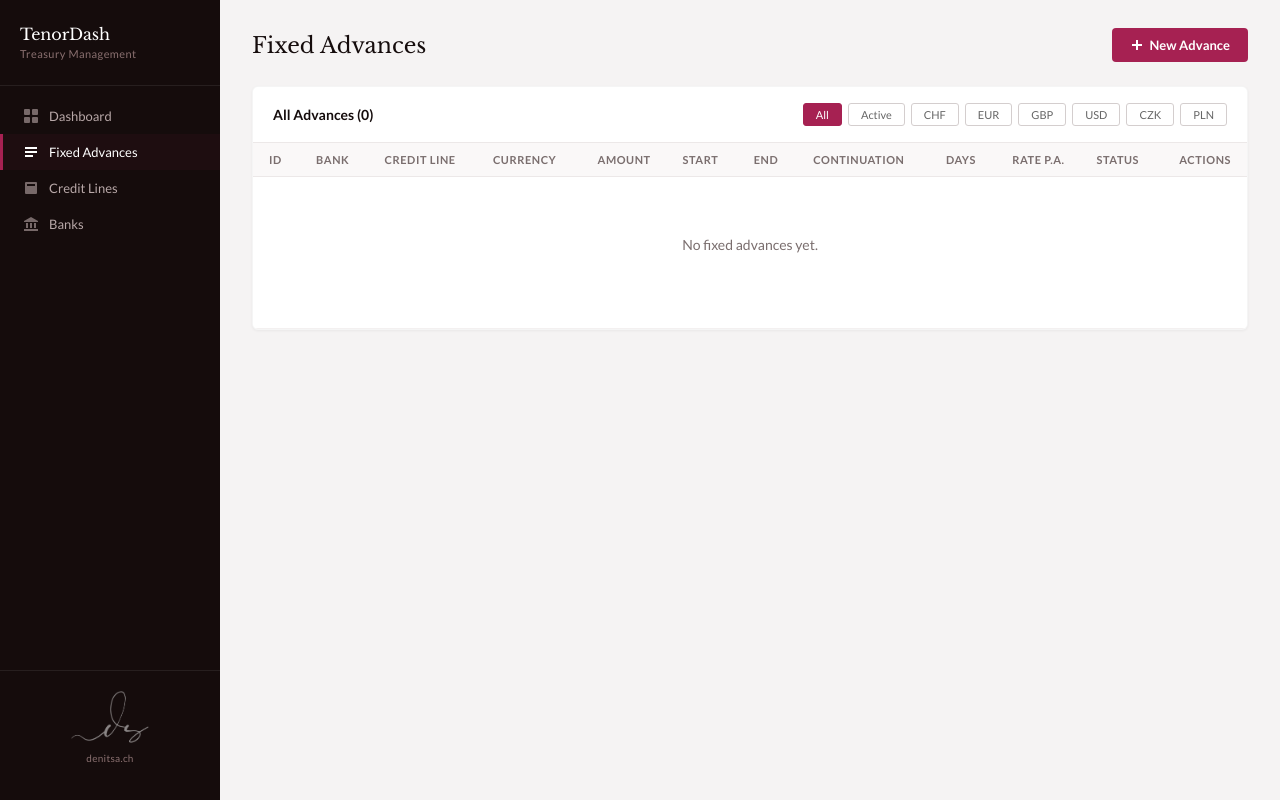
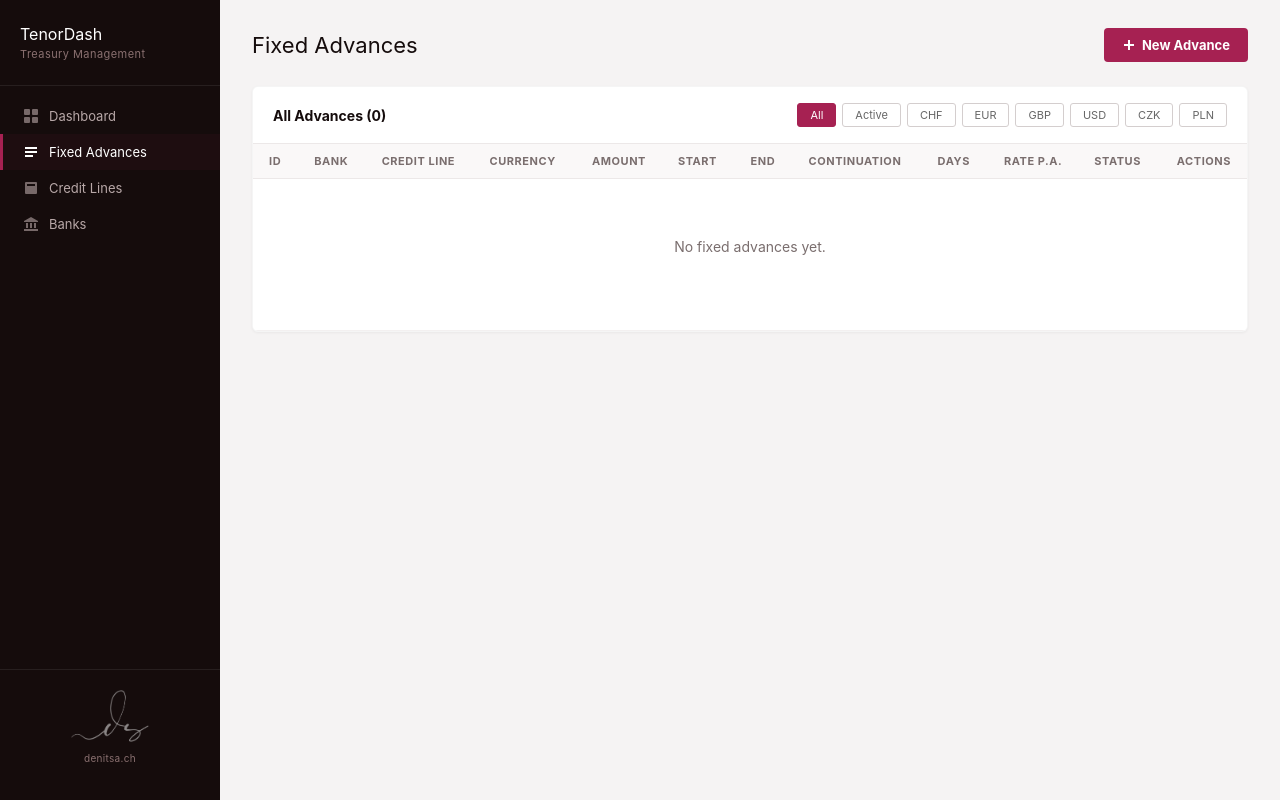
Before and after one commit to Denitsa007/tenordash, a Flask app: page /advances in a window 1280 px wide. Run offline with Flask 3, Linux system fonts and the light colour scheme; data comes from the database, SQL or seed files in the repository; data that the repository does not hold is empty.

Commit message:
Switch to system font stack, drop Lato and Libre Baskerville
Replace brand fonts with -apple-system/Segoe UI/system-ui for crisper
rendering in a data-heavy tool. IBM Plex Mono kept for amounts/rates.

Closes #18

Co-Authored-By: Claude Opus 4.6 <noreply@anthropic.com>

```diff
--- a/static/style.css
+++ b/static/style.css
@@ -1,4 +1,4 @@
-@import url('https://fonts.googleapis.com/css2?family=IBM+Plex+Mono:wght@400;500;600&family=Lato:wght@400;700&family=Libre+Baskerville:ital,wght@0,400;0,700;1,400&display=swap');
+@import url('https://fonts.googleapis.com/css2?family=IBM+Plex+Mono:wght@400;500;600&display=swap');
 
 *, *::before, *::after { margin: 0; padding: 0; box-sizing: border-box; }
 
@@ -25,7 +25,7 @@
 }
 
 body {
-  font-family: 'Lato', sans-serif;
+  font-family: -apple-system, 'Segoe UI', system-ui, sans-serif;
   background: var(--bg);
   color: var(--text);
   min-height: 100vh;
@@ -51,7 +51,7 @@ body {
 
 .sidebar-logo {
   padding: 0 20px 24px;
-  font-family: 'Libre Baskerville', serif;
+  font-family: -apple-system, 'Segoe UI', system-ui, sans-serif;
   font-size: 16px;
   font-weight: 400;
   color: #fff;
@@ -62,7 +62,7 @@ body {
 
 .sidebar-logo small {
   display: block;
-  font-family: 'Lato', sans-serif;
+  font-family: -apple-system, 'Segoe UI', system-ui, sans-serif;
   font-size: 11px;
   font-weight: 400;
   color: #8a7070;
@@ -123,7 +123,7 @@ body {
 }
 
 .topbar h2 {
-  font-family: 'Libre Baskerville', serif;
+  font-family: -apple-system, 'Segoe UI', system-ui, sans-serif;
   font-size: 22px;
   font-weight: 400;
   color: var(--text);
@@ -167,7 +167,7 @@ body {
   font-weight: 700;
   border-radius: 4px;
   cursor: pointer;
-  font-family: 'Lato', sans-serif;
+  font-family: -apple-system, 'Segoe UI', system-ui, sans-serif;
   display: inline-flex;
   align-items: center;
   gap: 6px;
@@ -185,7 +185,7 @@ body {
   font-weight: 400;
   border-radius: 4px;
   cursor: pointer;
-  font-family: 'Lato', sans-serif;
+  font-family: -apple-system, 'Segoe UI', system-ui, sans-serif;
   display: inline-flex;
   align-items: center;
   gap: 6px;
@@ -203,7 +203,7 @@ body {
   font-weight: 400;
   border-radius: 4px;
   cursor: pointer;
-  font-family: 'Lato', sans-serif;
+  font-family: -apple-system, 'Segoe UI', system-ui, sans-serif;
   transition: all 0.15s;
 }
 .btn-danger:hover { background: var(--alert); color: #fff; }
@@ -326,7 +326,7 @@ body {
   cursor: pointer;
   font-weight: 400;
   color: #666;
-  font-family: 'Lato', sans-serif;
+  font-family: -apple-system, 'Segoe UI', system-ui, sans-serif;
 }
 .pill.active { background: var(--accent); color: #fff; border-color: var(--accent); }
 
@@ -423,7 +423,7 @@ tr[data-archived="true"]:hover td { opacity: 0.75; }
 @keyframes slideIn { from { transform: translateX(100%); } to { transform: translateX(0); } }
 
 .slide-panel h3 {
-  font-family: 'Libre Baskerville', serif;
+  font-family: -apple-system, 'Segoe UI', system-ui, sans-serif;
   font-size: 18px;
   font-weight: 400;
   margin-bottom: 24px;
@@ -465,7 +465,7 @@ tr[data-archived="true"]:hover td { opacity: 0.75; }
   border: 1px solid var(--border-medium);
   border-radius: 4px;
   font-size: 13px;
-  font-family: 'Lato', sans-serif;
+  font-family: -apple-system, 'Segoe UI', system-ui, sans-serif;
   color: var(--text);
   background: #fff;
   transition: border-color 0.15s;
@@ -628,7 +628,7 @@ tr[data-archived="true"]:hover td { opacity: 0.75; }
 @keyframes modalIn { from { opacity: 0; transform: scale(0.95); } to { opacity: 1; transform: scale(1); } }
 
 .modal-box h3 {
-  font-family: 'Libre Baskerville', serif;
+  font-family: -apple-system, 'Segoe UI', system-ui, sans-serif;
   font-size: 18px;
   font-weight: 400;
   margin-bottom: 20px;
```
